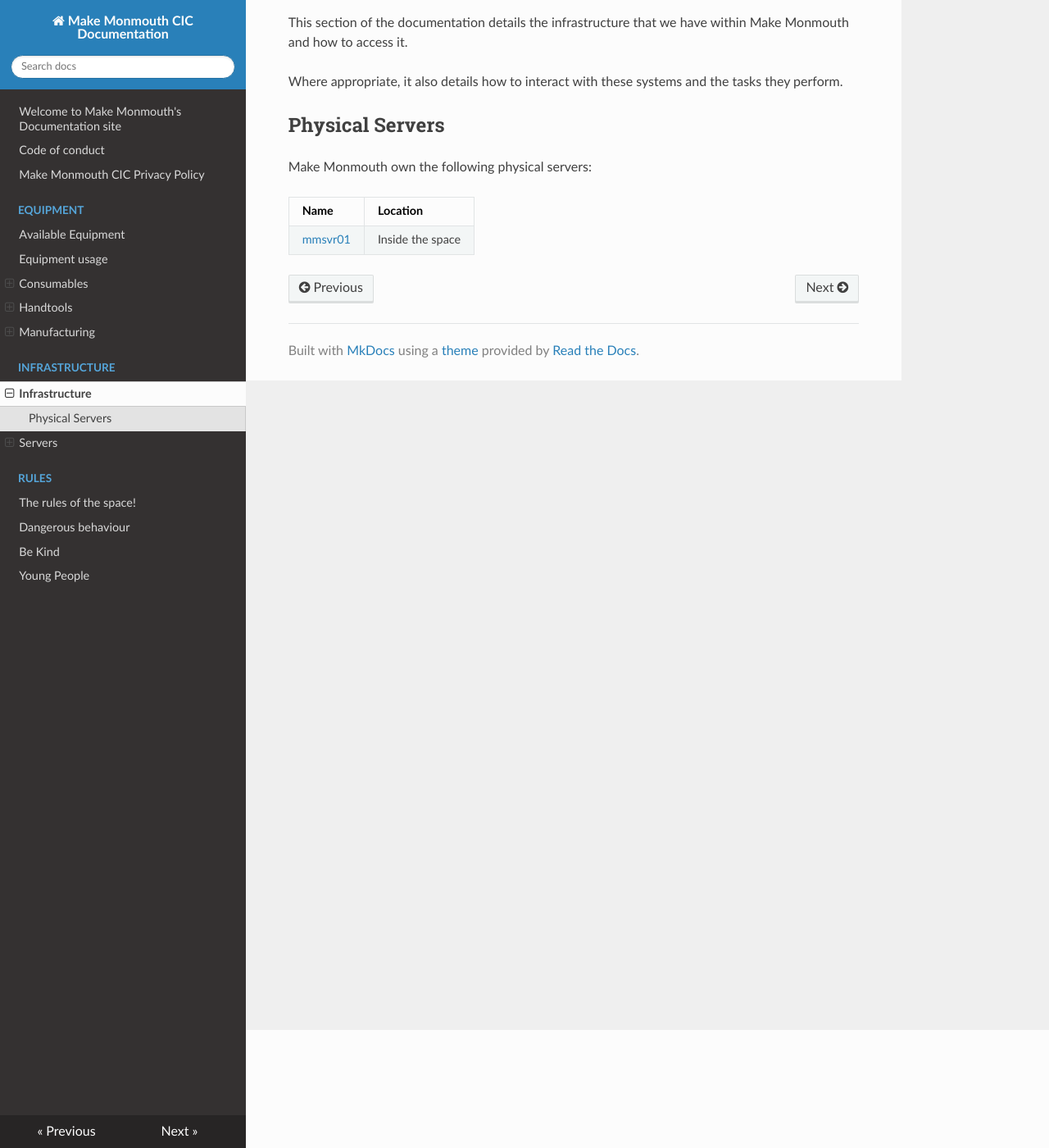
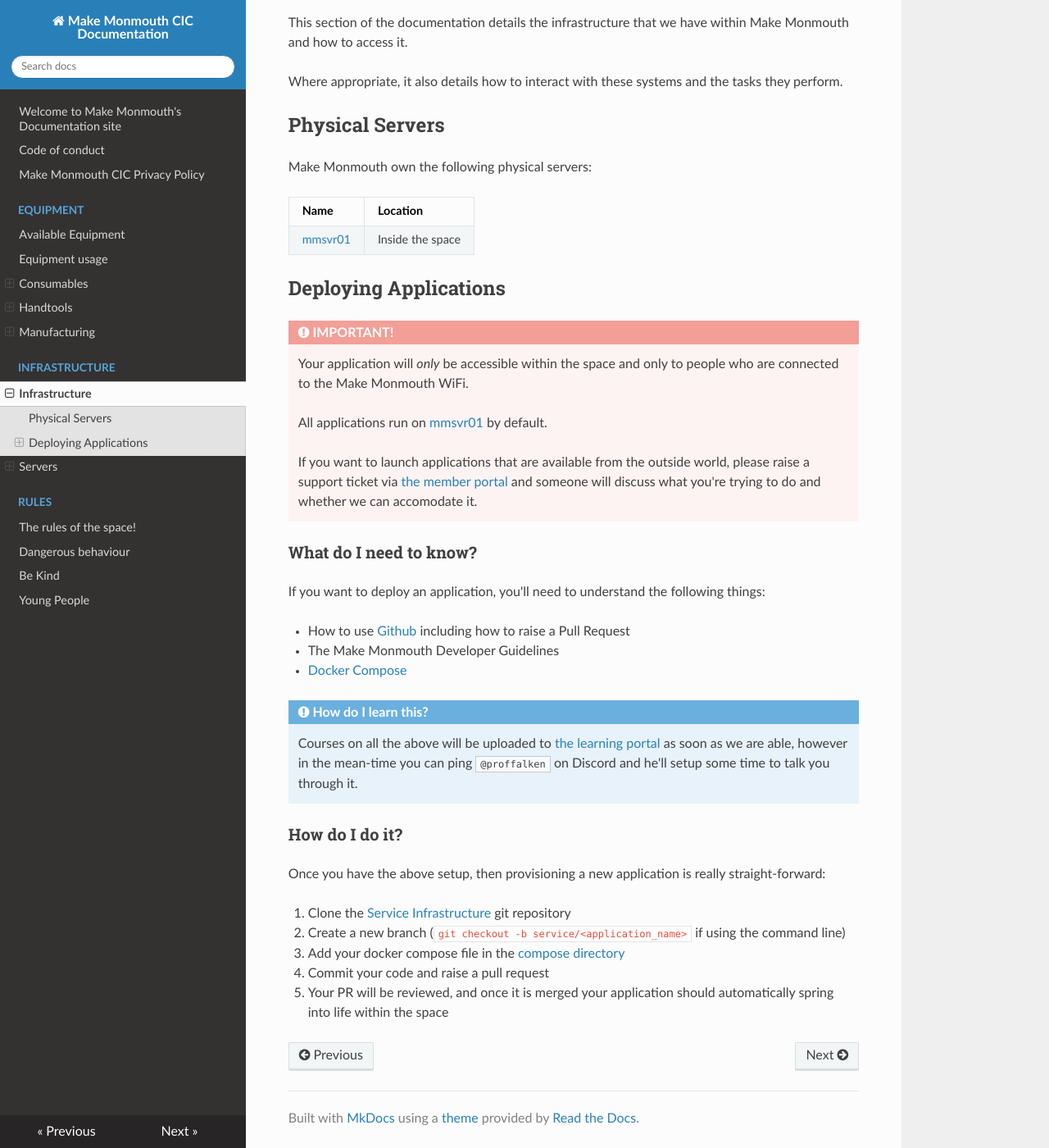
Before and after one commit to MakeMonmouth/docs, an MkDocs documentation site: the page built from docs/infrastructure/index.md, in a window 1280 px wide and 1400 px high, scrolled down 144 px. Shown: the whole window at 82% size. Built offline with MkDocs 1.6.1, drawn with Linux system fonts in a browser that asks for light colours; nearby versions of some CDN libraries.

Commit message:
Formatting fixes and details on app deployment

```diff
--- a/docs/infrastructure/index.md
+++ b/docs/infrastructure/index.md
@@ -11,3 +11,35 @@
 | Name | Location |
 |------|----------|
 | [mmsvr01](./servers/mmsvr01.md) | Inside the space |
+
+## Deploying Applications
+
+!!! danger "IMPORTANT!"
+
+    Your application will *only* be accessible within the space and only to people who are connected to the Make Monmouth WiFi.
+
+    All applications run on [mmsvr01](./servers/mmsvr01.md) by default.
+
+    If you want to launch applications that are available from the outside world, please raise a support ticket via [the member portal](https://members.makemonmouth.co.uk/) and someone will discuss what you're trying to do and whether we can accomodate it.
+
+### What do I need to know?
+
+If you want to deploy an application, you'll need to understand the following things:
+
+   * How to use [Github](https://github.com/) including how to raise a Pull Request
+   * The Make Monmouth Developer Guidelines
+   * [Docker Compose](https://docs.docker.com/compose/)
+
+!!! bug "How do I learn this?"
+
+    Courses on all the above will be uploaded to [the learning portal](https://learn.makemonmouth.co.uk/) as soon as we are able, however in the mean-time you can ping `@proffalken` on Discord and he'll setup some time to talk you through it.
+
+### How do I do it?
+
+Once you have the above setup, then provisioning a new application is really straight-forward:
+
+   1. Clone the [Service Infrastructure](https://github.com/MakeMonmouth/service-infrastructure) git repository
+   2. Create a new branch (`git checkout -b service/<application_name>` if using the command line)
+   3. Add your docker compose file in the [compose directory](https://github.com/MakeMonmouth/service-infrastructure/tree/main/compose)
+   4. Commit your code and raise a pull request
+   5. Your PR will be reviewed, and once it is merged your application should automatically spring into life within the space
```
Also changed, not shown: docs/infrastructure/servers/mmsvr01.md (+4 -1 lines).
